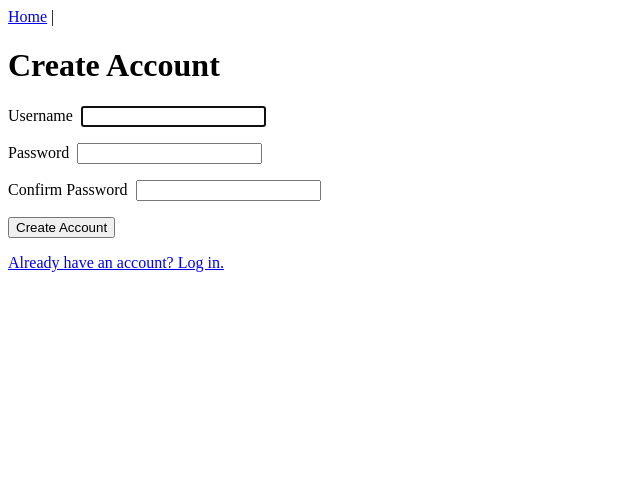
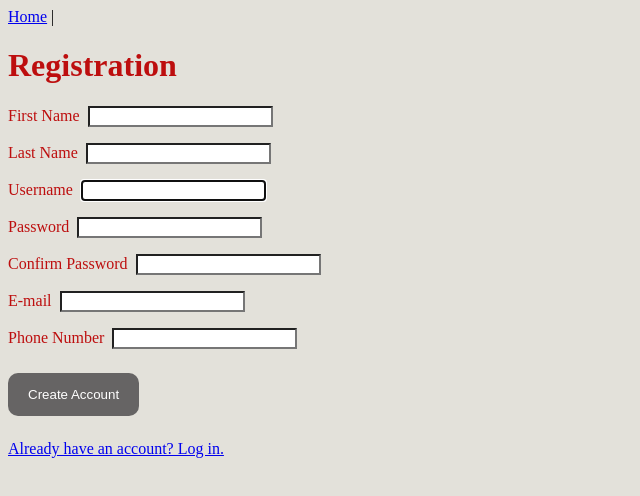
Before and after one commit to ysusjb90/car-repair-tracker-app, a Vue app in the folder vue/: page /register in a window 1280 px wide. Shown: the top 496 px of the page, without its empty margins (0-640 px from the left). Built offline with nearby package versions, Linux system fonts and the light colour scheme.

Commit message:
Some style formatting on Vue

```diff
--- a/vue/src/App.vue
+++ b/vue/src/App.vue
@@ -7,3 +7,9 @@
     <router-view />
   </div>
 </template>
+<style>
+*{
+  background-color: #E3E1DA;
+}
+
+</style>
--- a/vue/src/views/HomeView.vue
+++ b/vue/src/views/HomeView.vue
@@ -9,3 +9,11 @@
 export default {
 };
 </script>
+<style scoped>
+template{
+  background-color: #E3E1DA;
+}
+.form-input-group {
+  background-color:white;
+}
+</style>
--- a/vue/src/views/LoginView.vue
+++ b/vue/src/views/LoginView.vue
@@ -1,7 +1,7 @@
 <template>
   <div id="login">
     <form v-on:submit.prevent="login">
-      <h1 >Please Sign In</h1>
+      <h1>Please Sign In</h1>
       <div role="alert" v-if="invalidCredentials">
         Invalid username and password!
       </div>
@@ -60,11 +60,29 @@
 };
 </script>
 
-<style scoped>
+<style>
 .form-input-group {
   margin-bottom: 1rem;
 }
 label {
   margin-right: 0.5rem;
 }
+input{
+  background-color: white;
+  text-decoration: red;
+}
+button{
+  background-color: rgb(102, 100, 100);
+  color: white;
+  padding: 14px 20px;
+  margin: 8px 0;
+  border: none;
+  cursor: pointer;
+  border-radius: 10px;
+
+}
+form{
+  color: rgb(189, 14, 14);
+}
+
 </style>
--- a/vue/src/views/RegisterView.vue
+++ b/vue/src/views/RegisterView.vue
@@ -1,9 +1,17 @@
 <template>
   <div id="register" class="text-center">
     <form v-on:submit.prevent="register">
-      <h1>Create Account</h1>
+      <h1>Registration</h1>
       <div role="alert" v-if="registrationErrors">
         {{ registrationErrorMsg }}
+      </div>
+      <div class="form-input-group">
+        <label for="firstName">First Name</label>
+        <input type="text" id="firstName" />
+      </div>
+      <div class="form-input-group">
+        <label for="lastName">Last Name</label>
+        <input type="text" id="lastName"/>
       </div>
       <div class="form-input-group">
         <label for="username">Username</label>
@@ -16,6 +24,14 @@
       <div class="form-input-group">
         <label for="confirmPassword">Confirm Password</label>
         <input type="password" id="confirmPassword" v-model="user.confirmPassword" required />
+      </div>
+      <div class="form-input-group">
+        <label for="email">E-mail</label>
+        <input type="email" id="email"/>
+      </div>
+      <div class="form-input-group">
+        <label for="phoneNumber">Phone Number</label>
+        <input type="tel" id="phoneNumber"/>
       </div>
       <button type="submit">Create Account</button>
       <p><router-link v-bind:to="{ name: 'login' }">Already have an account? Log in.</router-link></p>
@@ -79,4 +95,5 @@
 label {
   margin-right: 0.5rem;
 }
+
 </style>
```
Also changed, not shown: vue/src/components/Registration.vue (added, +13 -0 lines).
